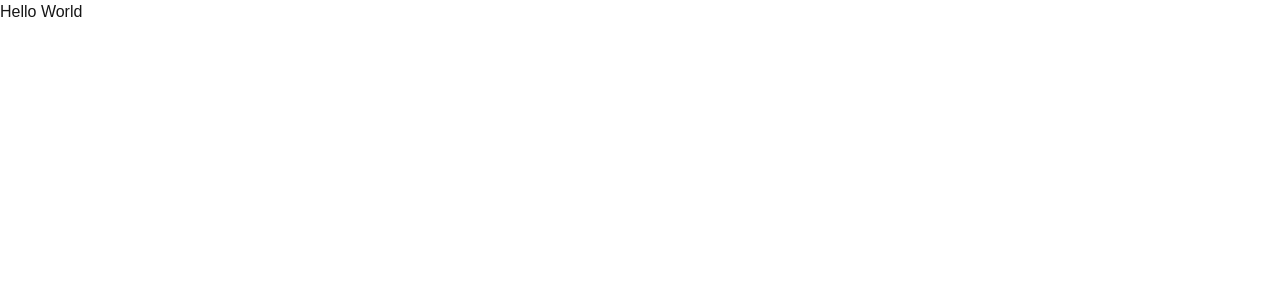
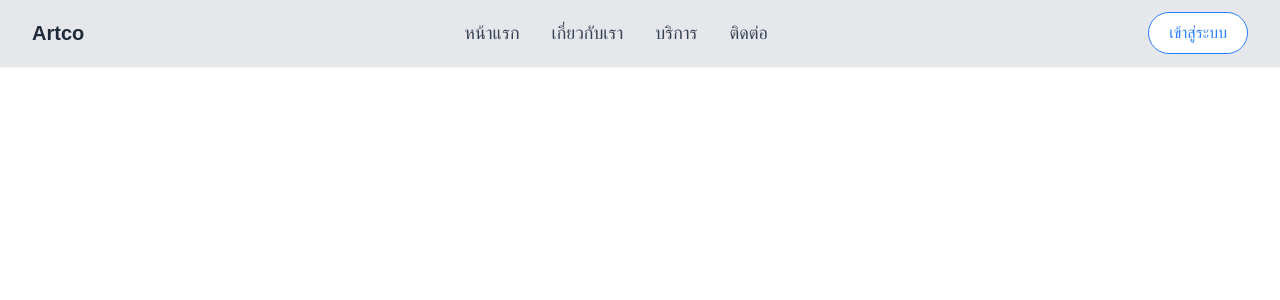
Before and after one commit to WebmasterCamp/ywc20-hackathon-ccl, a Next.js app: page / in a window 1280 px wide. Shown: the top 300 px of the page. Built offline with nearby package versions, Linux system fonts and the light colour scheme.

Commit message:
Update Navbabr

```diff
--- /dev/null
+++ b/app/components/Navbar.jsx
@@ -0,0 +1,25 @@
+import React from 'react'
+
+export default function Navbar() {
+  return (
+    <nav className="bg-gray-200 px-8 py-3 flex items-center justify-between shadow">
+      {/* โลโก้ */}
+      <div className="font-bold text-xl text-gray-800">Artco</div>
+
+      {/* เมนูนำทาง */}
+      <ul className="flex gap-8 text-lg font-medium text-gray-700">
+        <li className="hover:text-blue-600 cursor-pointer">หน้าแรก</li>
+        <li className="hover:text-blue-600 cursor-pointer">เกี่ยวกับเรา</li>
+        <li className="hover:text-blue-600 cursor-pointer">บริการ</li>
+        <li className="hover:text-blue-600 cursor-pointer">ติดต่อ</li>
+      </ul>
+
+      {/* ปุ่มเข้าสู่ระบบ */}
+      <div>
+        <button className="bg-white border border-blue-500 text-blue-500 px-5 py-2 rounded-full hover:bg-blue-500 hover:text-white transition">
+          เข้าสู่ระบบ
+        </button>
+      </div>
+    </nav>
+  )
+}
--- a/app/page.jsx
+++ b/app/page.jsx
@@ -1,9 +1,9 @@
-import Image from "next/image";
+import Navbar from "./components/Navbar";
 
 export default function Home() {
   return (
     <div>
-      <h1>Hello World</h1>
+      <Navbar/>
     </div>
   );
 }
```
